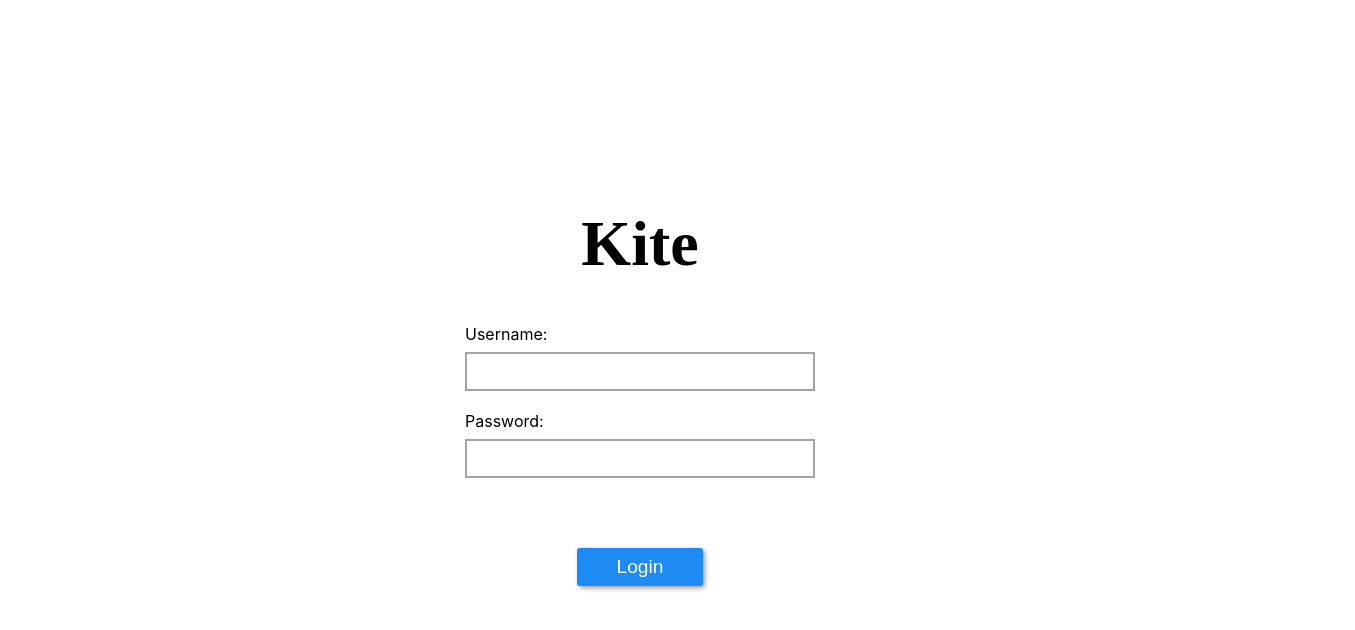
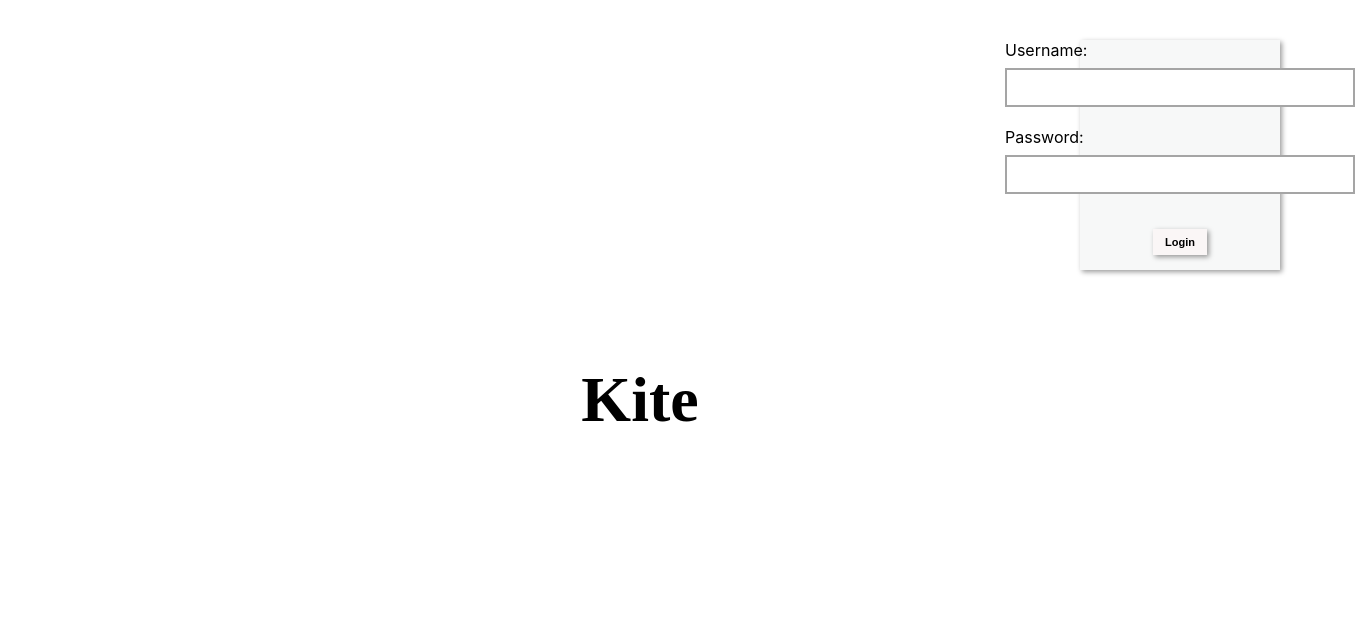
Before and after one commit to fangg19/kitesurfing-map, a React (Create React App) app: page / in a window 1280 px wide. Shown: the top 630 px of the page, 1355 px wide, since content can reach past the window. Built offline with nearby package versions, Linux system fonts and the light colour scheme.

Commit message:
Added the Filter button with the Filter pop-up component"

```diff
--- a/src/containers/Dashboard/Dashboard.js
+++ b/src/containers/Dashboard/Dashboard.js
@@ -5,6 +5,7 @@
 import Navbar from '../../components/Navbar';
 import Map from '../Map/Map';
 import Table from '../Table/Table';
+import Filter from '../Filter/FilterBtn';
 
 const Dashboard = () => {
   const [loading, setLoading] = useState(true);
@@ -39,6 +40,7 @@
         </p>
       ) : (
         <React.Fragment>
+          <Filter />
           <Map />
           <Table />
         </React.Fragment>
--- /dev/null
+++ b/src/containers/Filter/Filter.js
@@ -0,0 +1,40 @@
+import React, { useState } from 'react';
+import classes from './Filter.module.css';
+
+const Filter = ({}) => {
+  const [country, setCountry] = useState('');
+  const [wind, setWind] = useState('');
+
+  const submitHandler = (e) => {
+    e.preventDefault();
+  };
+  return (
+    <div>
+      <form onSubmit={submitHandler}>
+        <div className={classes.FormControl}>
+          <label htmlFor="country">Country: </label>
+          <input
+            type="text"
+            name="country"
+            onChange={(e) => {
+              setCountry(e.target.value);
+            }}
+          />
+        </div>
+        <div className={classes.FormControl}>
+          <label htmlFor="windProb">Wind Probability: </label>
+          <input
+            type="password"
+            name="windProb"
+            onChange={(e) => {
+              setWind(e.target.value);
+            }}
+          />
+        </div>
+        <input type="submit" value="APPLY FILTER" />
+      </form>
+    </div>
+  );
+};
+
+export default Filter;
--- /dev/null
+++ b/src/containers/Filter/Filter.module.css
@@ -0,0 +1,54 @@
+form {
+  position: absolute;
+  z-index: 201;
+  top: 40px;
+  right: 0px;
+  width: 200px;
+  background-color: rgb(247, 248, 248);
+  display: flex;
+  flex-direction: column;
+  justify-content: center;
+  align-items: center;
+  box-shadow: 2px 2px 5px rgba(0, 0, 0, 0.4);
+}
+
+.FormControl {
+  display: flex;
+  flex-direction: column;
+  margin: 10px 0;
+  width: 80%;
+}
+
+.FormControl input {
+  background-color: rgb(247, 248, 248);
+  padding: 2px 4px;
+
+  border: none;
+  border-bottom: 2px solid rgb(165, 165, 165);
+  outline: none;
+}
+
+.FormControl input:focus {
+  border-bottom: 2px solid rgb(6, 114, 216);
+}
+
+.FormControl label {
+  margin-top: 5px;
+  font-size: 12px;
+  color: rgb(139, 138, 138);
+  font-weight: 500;
+}
+
+input[type='submit'] {
+  background-color: rgb(250, 246, 246);
+  margin: 15px;
+  color: black;
+  border: none;
+  outline: none;
+  cursor: pointer;
+  padding: 7px 12px;
+  font-size: 11px;
+  font-weight: 600;
+  border-radius: 0;
+  box-shadow: 2px 2px 5px rgba(0, 0, 0, 0.4);
+}
--- /dev/null
+++ b/src/containers/Filter/FilterBtn.js
@@ -0,0 +1,26 @@
+import React, { useState } from 'react';
+import classes from './FilterBtn.module.css';
+import filterIcon from '../../assets/filter.png';
+import Filter from './Filter';
+
+const FilterBtn = () => {
+  const [clickToFilter, setClickToFilter] = useState(false);
+
+  return (
+    <div className={classes.FilterBtn}>
+      <button
+        className={classes.FilterButton}
+        onClick={() => {
+          setClickToFilter(!clickToFilter);
+        }}
+      >
+        <img src={filterIcon} alt="filter-icon" />
+        FILTERS
+      </button>
+
+      {clickToFilter ? <Filter /> : null}
+    </div>
+  );
+};
+
+export default FilterBtn;
--- /dev/null
+++ b/src/containers/Filter/FilterBtn.module.css
@@ -0,0 +1,25 @@
+.FilterBtn {
+  position: absolute;
+  z-index: 200;
+  top: 90px;
+  right: 90px;
+}
+
+.FilterButton {
+  border: none;
+  outline: none;
+  cursor: pointer;
+  display: flex;
+  justify-content: center;
+  align-items: center;
+  padding: 7px 12px;
+  font-size: 11px;
+  font-weight: 600;
+  background-color: rgb(250, 246, 246);
+
+  box-shadow: 2px 2px 5px rgba(0, 0, 0, 0.4);
+}
+
+.FilterBtn img {
+  width: 15px;
+}
```
